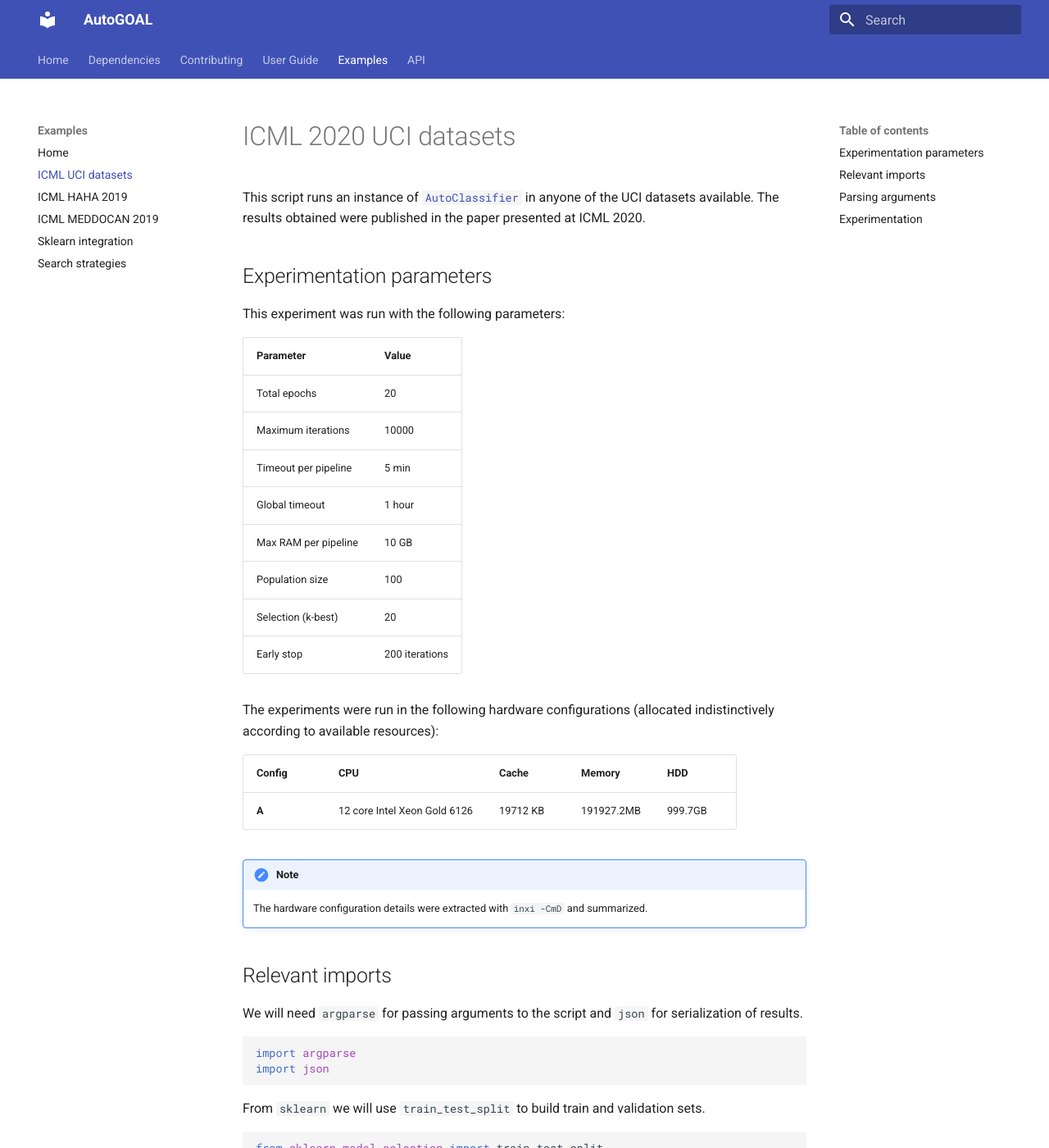
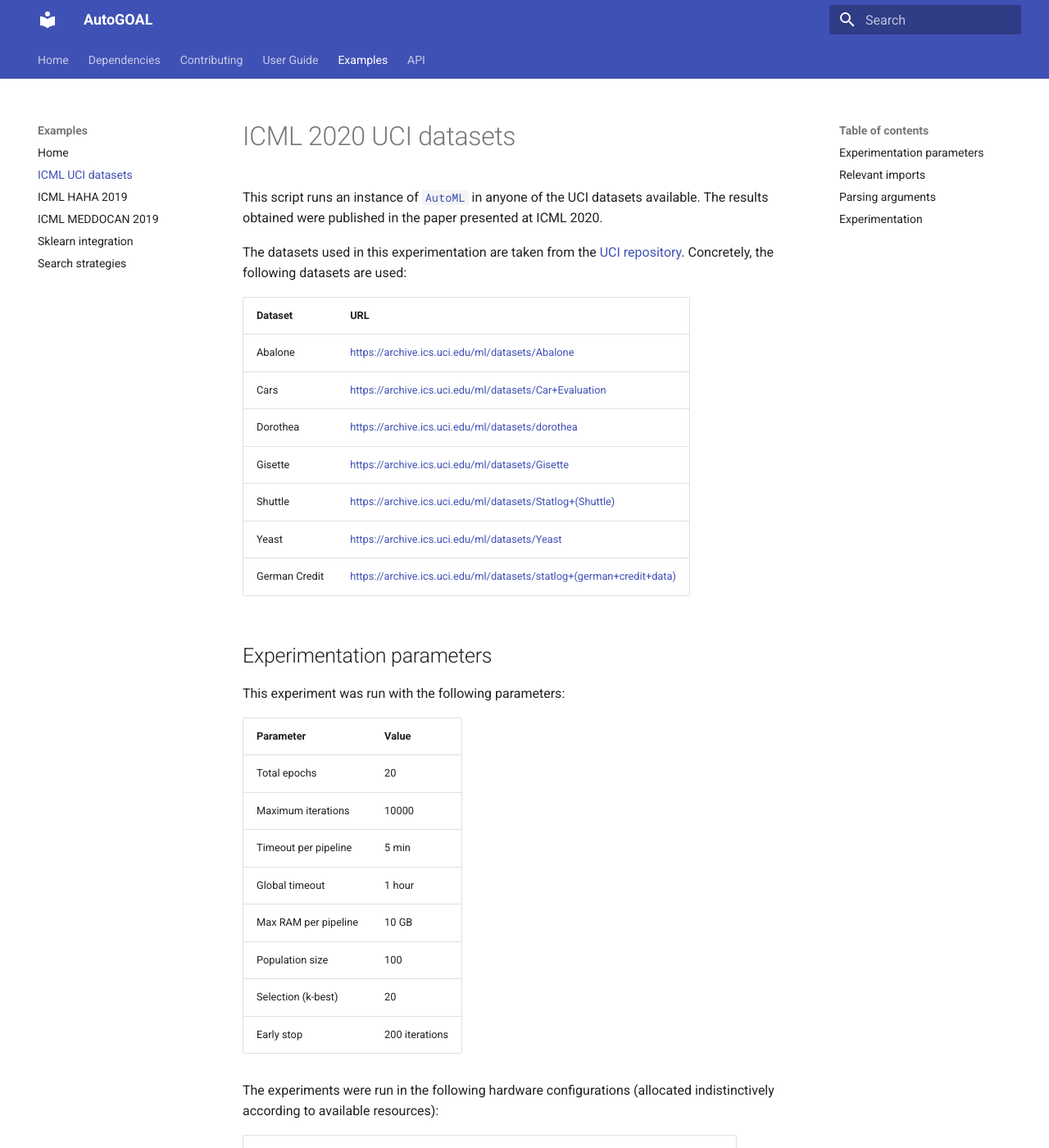
Before and after one commit to autogoal/autogoal, an MkDocs documentation site: the page built from docs/examples/solving_uci_datasets.md, in a window 1280 px wide and 1400 px high. Shown: the whole window at 82% size. Built offline with MkDocs 1.6.1 and Material for MkDocs 9.7.7, drawn with Linux system fonts in a browser that asks for light colours; some of the changed text lies outside the part shown.

Commit message:
Update docs

```diff
--- a/docs/examples/solving_uci_datasets.md
+++ b/docs/examples/solving_uci_datasets.md
@@ -1,8 +1,21 @@
 # ICML 2020 UCI datasets
 
-This script runs an instance of [`AutoClassifier`](/api/autogoal.ml#AutoClassifier)
+This script runs an instance of [`AutoML`](/api/autogoal.ml#automl)
 in anyone of the UCI datasets available.
 The results obtained were published in the paper presented at ICML 2020.
+
+The datasets used in this experimentation are taken from the [UCI repository](https://archive.ics.uci.edu/ml/index.php).
+Concretely, the following datasets are used:
+
+| Dataset | URL |
+|--|--|
+| Abalone | <https://archive.ics.uci.edu/ml/datasets/Abalone> |
+| Cars | <https://archive.ics.uci.edu/ml/datasets/Car+Evaluation> |
+| Dorothea | <https://archive.ics.uci.edu/ml/datasets/dorothea> |
+| Gisette | <https://archive.ics.uci.edu/ml/datasets/Gisette> |
+| Shuttle | <https://archive.ics.uci.edu/ml/datasets/Statlog+(Shuttle)> |
+| Yeast | <https://archive.ics.uci.edu/ml/datasets/Yeast> |
+| German Credit | <https://archive.ics.uci.edu/ml/datasets/statlog+(german+credit+data)> |
 
 ## Experimentation parameters
 
```
Also changed, not shown: other parts of docs/examples/solving_uci_datasets.md (+2 -1 lines), docs/api/autogoal.grammar.md (+6 -6 lines), docs/examples/solving_haha_2019.md (+9 -2 lines), docs/examples/solving_haha_2019.py (+9 -2 lines), docs/examples/solving_meddocan_2019.md (+7 -2 lines), docs/examples/solving_meddocan_2019.py (+7 -2 lines), docs/examples/solving_uci_datasets.py (+16 -2 lines), docs/guide/algorithms.md (+0 -3 lines), docs/guide/datatypes.png, docs/guide/datatypes.svg, 1 other file.
